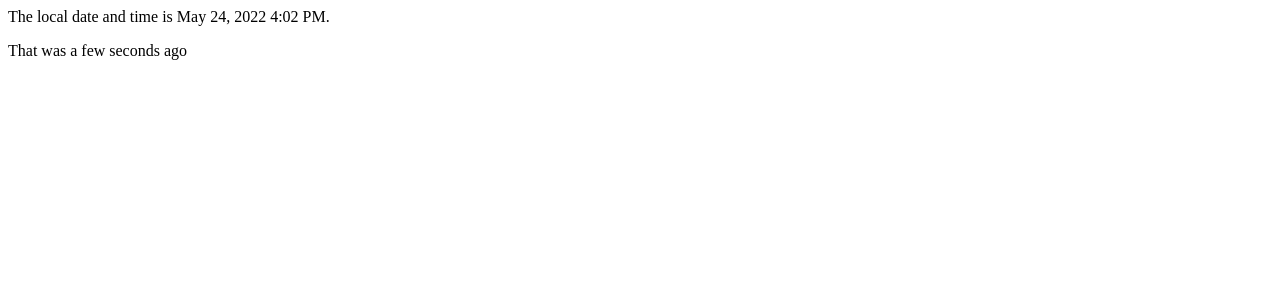
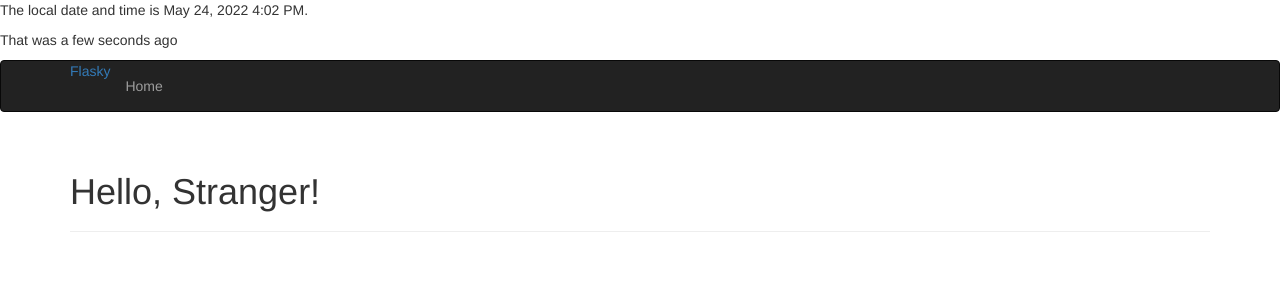
Before and after one commit to MonioluwaFadipe/flasky, a Flask app: page / in a window 1280 px wide. Shown: the top 300 px of the page. Run offline with Flask 2, Linux system fonts and the light colour scheme; some libraries are stand-ins or nearby versions.

Commit message:
Render form with Flask-wtf and bootstrap

```diff
--- a/templates/index.html
+++ b/templates/index.html
@@ -1,2 +1,14 @@
 <p>The local date and time is {{ moment(current_time).format('LLL') }}.</p>
 <p>That was {{ moment(current_time).fromNow(refresh=True) }}</p>
+
+{% extends "base.html" %}
+{% import "bootstrap/wtf.html" as wtf %}
+
+{% block title %}Flasky{% endblock %}
+
+{% block page_content %}
+<div class="page-header">
+    <h1>Hello, {% if name %}{{ name }}{% else %}Stranger{% endif %}!</h1>
+</div>
+{{ wtf.quick_form(form) }}
+{% endblock %}
```
